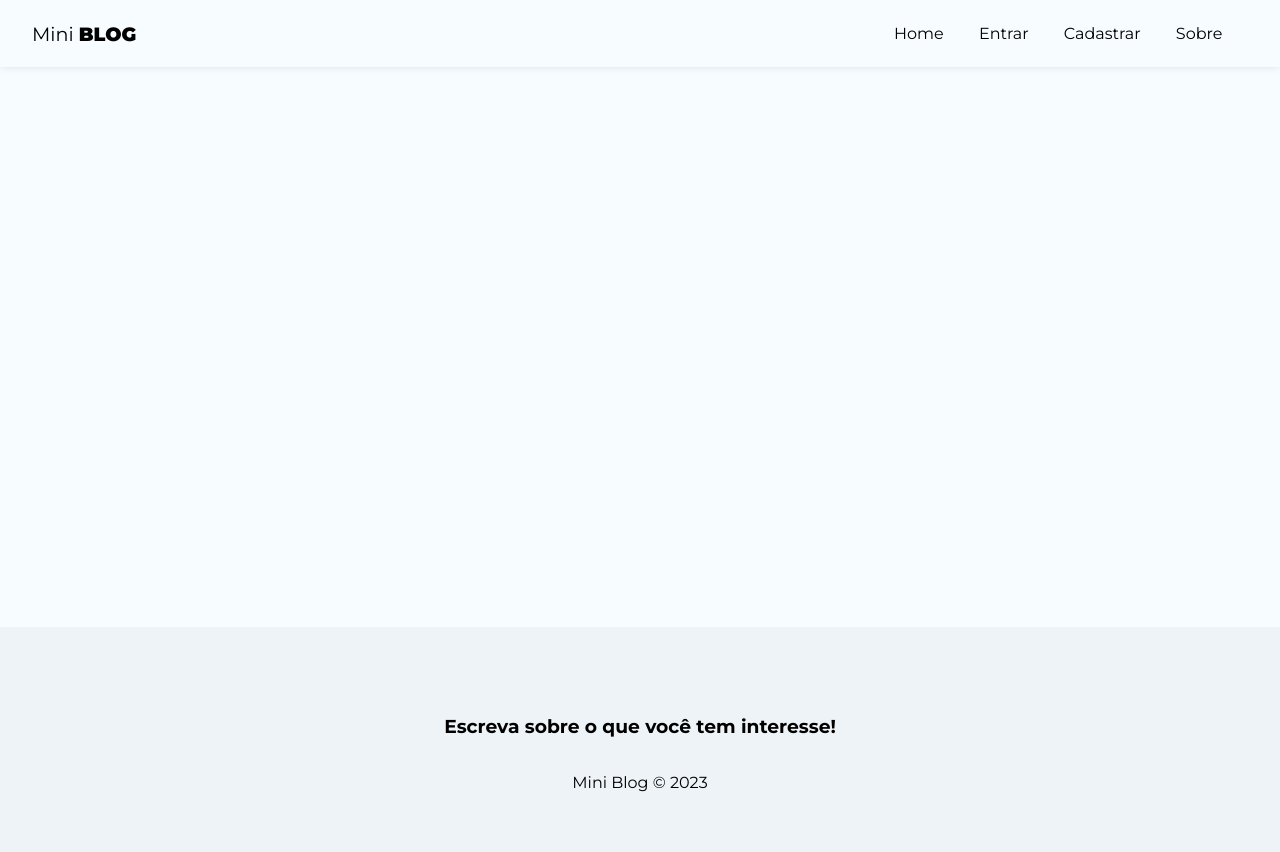
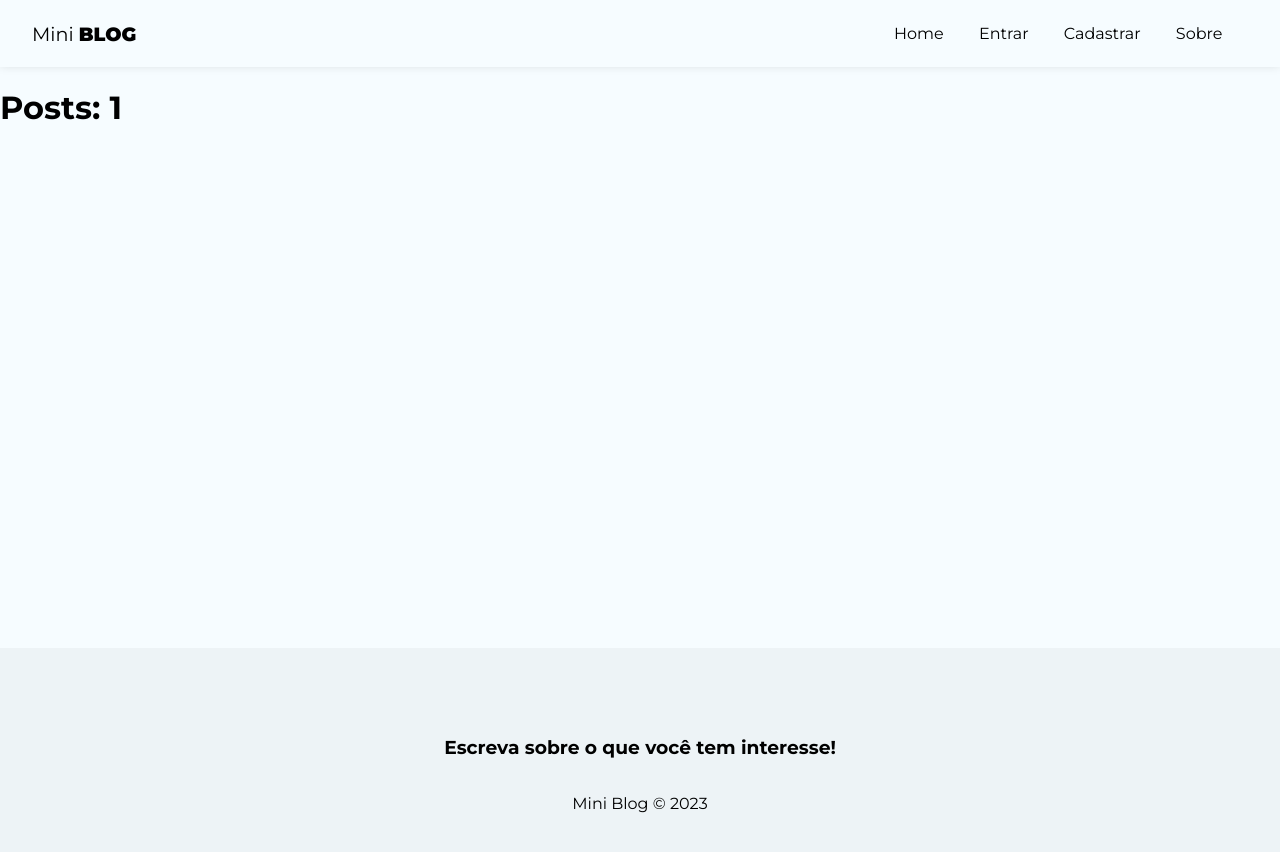
Before and after one commit to ederhscc/miniblog-project, a React (Vite) app: page /posts/1 in a window 1280 px wide. Shown: the top 852 px of the page. Built offline with nearby package versions, Linux system fonts and the light colour scheme; no server answers.

Commit message:
added Post page

```diff
--- a/src/App.jsx
+++ b/src/App.jsx
@@ -18,6 +18,7 @@
 import Dashboard from "./pages/Dashboard/Dashboard";
 import CreatePost from "./pages/CreatePost/CreatePost";
 import Search from "./pages/Search/Search";
+import Post from "./pages/Post/Post";
 
 function App() {
   const [user, setUser] = useState(undefined);
@@ -44,6 +45,7 @@
               <Route path="/" element={<Home />} />
               <Route path="/about" element={<About />} />
               <Route path="/search" element={<Search />}/>
+              <Route path="/posts/:id" element={<Post />} />
               <Route
                 path="/login"
                 element={!user ? <Login /> : <Navigate to="/" />}
--- /dev/null
+++ b/src/pages/Post/Post.jsx
@@ -0,0 +1,14 @@
+import styles from "./Post.module.css";
+
+import { useParams } from "react-router-dom";
+
+const Post = () => {
+  const { id } = useParams();
+  return (
+    <div>
+      <h1>Posts: {id}</h1>
+    </div>
+  );
+};
+
+export default Post;
```
Also changed, not shown: src/pages/Post/Post.module.css (added).
